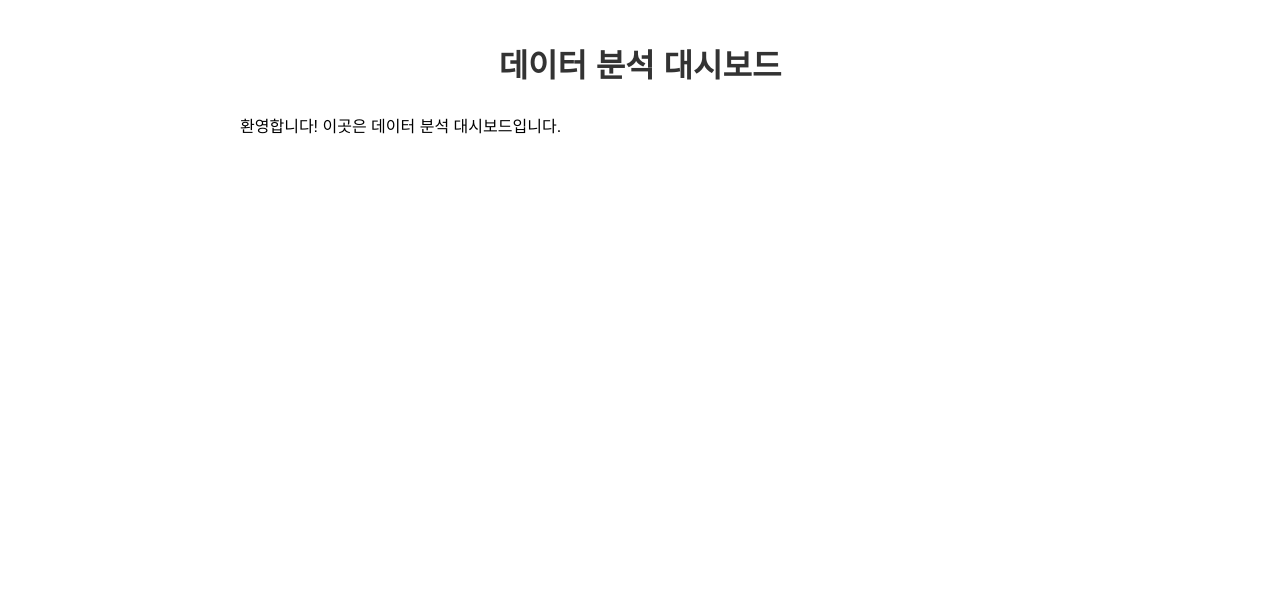
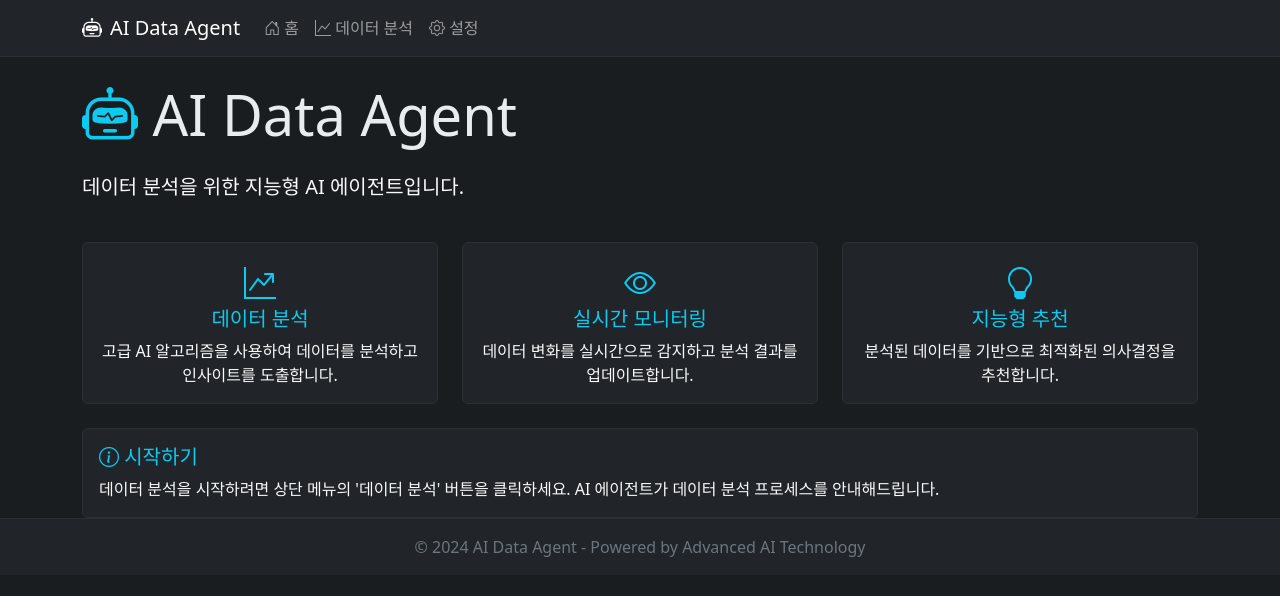
Before and after one commit to ts-agent/library-ai-agent, a Django app: page /data_analysis/ in a window 1280 px wide. Shown: the top 596 px of the page. Run offline with Django 5.2, Linux system fonts and the light colour scheme.

Commit message:
UI: base.html 상속받는 구조 구현

```diff
--- /dev/null
+++ b/data_analysis/static/data_analysis/css/style.css
@@ -0,0 +1,42 @@
+body {
+    background-color: #1a1d20;
+    color: #e9ecef;
+}
+
+.navbar-brand i {
+    margin-right: 8px;
+}
+
+.agent-feature-icon {
+    font-size: 2rem;
+    margin-bottom: 1rem;
+    color: #0dcaf0;
+}
+
+.card {
+    background-color: #212529;
+    border: 1px solid #2c3034;
+}
+
+.navbar {
+    background-color: #212529 !important;
+    border-bottom: 1px solid #2c3034;
+}
+
+.footer {
+    background-color: #212529 !important;
+    border-top: 1px solid #2c3034;
+    color: #6c757d;
+}
+
+.text-muted {
+    color: #6c757d !important;
+}
+
+.card-title {
+    color: #0dcaf0;
+}
+
+.display-4 i {
+    color: #0dcaf0;
+}
--- /dev/null
+++ b/data_analysis/templates/base.html
@@ -0,0 +1,71 @@
+<!DOCTYPE html>
+<html lang="ko" data-bs-theme="dark">
+<head>
+    <meta charset="UTF-8">
+    <meta name="viewport" content="width=device-width, initial-scale=1.0">
+    <title>{% block title %}AI Agent - 데이터 분석{% endblock %}</title>
+
+    <!-- Bootstrap 5 CSS -->
+    <link href="https://cdn.jsdelivr.net/npm/bootstrap@5.3.3/dist/css/bootstrap.min.css" rel="stylesheet">
+    <!-- Bootstrap Icons -->
+    <link rel="stylesheet" href="https://cdn.jsdelivr.net/npm/bootstrap-icons@1.11.3/font/bootstrap-icons.min.css">
+
+    <!-- Custom CSS -->
+    {% load static %}
+    <link rel="stylesheet" href="{% static 'data_analysis/css/style.css' %}">
+
+    <!-- 추가 CSS -->
+    {% block extra_css %}{% endblock %}
+</head>
+<body>
+    <!-- 네비게이션 바 -->
+    <nav class="navbar navbar-expand-lg navbar-dark">
+        <div class="container">
+            <a class="navbar-brand" href="{% url 'data_analysis:index' %}">
+                <i class="bi bi-robot"></i>AI Data Agent
+            </a>
+            <button class="navbar-toggler" type="button" data-bs-toggle="collapse" data-bs-target="#navbarNav">
+                <span class="navbar-toggler-icon"></span>
+            </button>
+            <div class="collapse navbar-collapse" id="navbarNav">
+                <ul class="navbar-nav">
+                    <li class="nav-item">
+                        <a class="nav-link" href="{% url 'data_analysis:index' %}">
+                            <i class="bi bi-house-door"></i> 홈
+                        </a>
+                    </li>
+                    <li class="nav-item">
+                        <a class="nav-link" href="#">
+                            <i class="bi bi-graph-up"></i> 데이터 분석
+                        </a>
+                    </li>
+                    <li class="nav-item">
+                        <a class="nav-link" href="#">
+                            <i class="bi bi-gear"></i> 설정
+                        </a>
+                    </li>
+                </ul>
+            </div>
+        </div>
+    </nav>
+
+    <!-- 메인 컨텐츠 -->
+    <main class="container mt-4">
+        {% block content %}
+        {% endblock %}
+    </main>
+
+    <!-- 푸터 -->
+    <footer class="footer mt-auto py-3">
+        <div class="container text-center">
+            <span class="text-muted">© 2024 AI Data Agent - Powered by Advanced AI Technology</span>
+        </div>
+    </footer>
+
+    <!-- Bootstrap 5 JS Bundle with Popper -->
+    <script src="https://cdn.jsdelivr.net/npm/bootstrap@5.3.3/dist/js/bootstrap.bundle.min.js"></script>
+
+    <!-- 추가 JavaScript -->
+    {% block extra_js %}{% endblock %}
+</body>
+</html>
--- a/data_analysis/templates/index.html
+++ b/data_analysis/templates/index.html
@@ -1,30 +1,60 @@
-<!DOCTYPE html>
-<html lang="ko">
-<head>
-    <meta charset="UTF-8">
-    <meta name="viewport" content="width=device-width, initial-scale=1.0">
-    <title>데이터 분석 홈</title>
-    <style>
-        body {
-            font-family: 'Arial', sans-serif;
-            line-height: 1.6;
-            margin: 0;
-            padding: 20px;
-        }
-        .container {
-            max-width: 800px;
-            margin: 0 auto;
-        }
-        h1 {
-            color: #333;
-            text-align: center;
-        }
-    </style>
-</head>
-<body>
-    <div class="container">
-        <h1>데이터 분석 대시보드</h1>
-        <p>환영합니다! 이곳은 데이터 분석 대시보드입니다.</p>
+{% extends 'base.html' %}
+
+{% block title %}AI Data Agent - 홈{% endblock %}
+
+{% block content %}
+<div class="row mb-4">
+    <div class="col-12">
+        <h1 class="display-4 mb-4">
+            <i class="bi bi-robot"></i> AI Data Agent
+        </h1>
+        <p class="lead text-light">데이터 분석을 위한 지능형 AI 에이전트입니다.</p>
     </div>
-</body>
-</html>
+</div>
+
+<div class="row g-4">
+    <div class="col-md-4">
+        <div class="card h-100">
+            <div class="card-body text-center">
+                <i class="bi bi-graph-up-arrow agent-feature-icon"></i>
+                <h5 class="card-title">데이터 분석</h5>
+                <p class="card-text text-light">고급 AI 알고리즘을 사용하여 데이터를 분석하고 인사이트를 도출합니다.</p>
+            </div>
+        </div>
+    </div>
+    <div class="col-md-4">
+        <div class="card h-100">
+            <div class="card-body text-center">
+                <i class="bi bi-eye agent-feature-icon"></i>
+                <h5 class="card-title">실시간 모니터링</h5>
+                <p class="card-text text-light">데이터 변화를 실시간으로 감지하고 분석 결과를 업데이트합니다.</p>
+            </div>
+        </div>
+    </div>
+    <div class="col-md-4">
+        <div class="card h-100">
+            <div class="card-body text-center">
+                <i class="bi bi-lightbulb agent-feature-icon"></i>
+                <h5 class="card-title">지능형 추천</h5>
+                <p class="card-text text-light">분석된 데이터를 기반으로 최적화된 의사결정을 추천합니다.</p>
+            </div>
+        </div>
+    </div>
+</div>
+
+<div class="row mt-4">
+    <div class="col-12">
+        <div class="card">
+            <div class="card-body">
+                <h5 class="card-title">
+                    <i class="bi bi-info-circle"></i> 시작하기
+                </h5>
+                <p class="card-text text-light">
+                    데이터 분석을 시작하려면 상단 메뉴의 '데이터 분석' 버튼을 클릭하세요.
+                    AI 에이전트가 데이터 분석 프로세스를 안내해드립니다.
+                </p>
+            </div>
+        </div>
+    </div>
+</div>
+{% endblock %}
```
